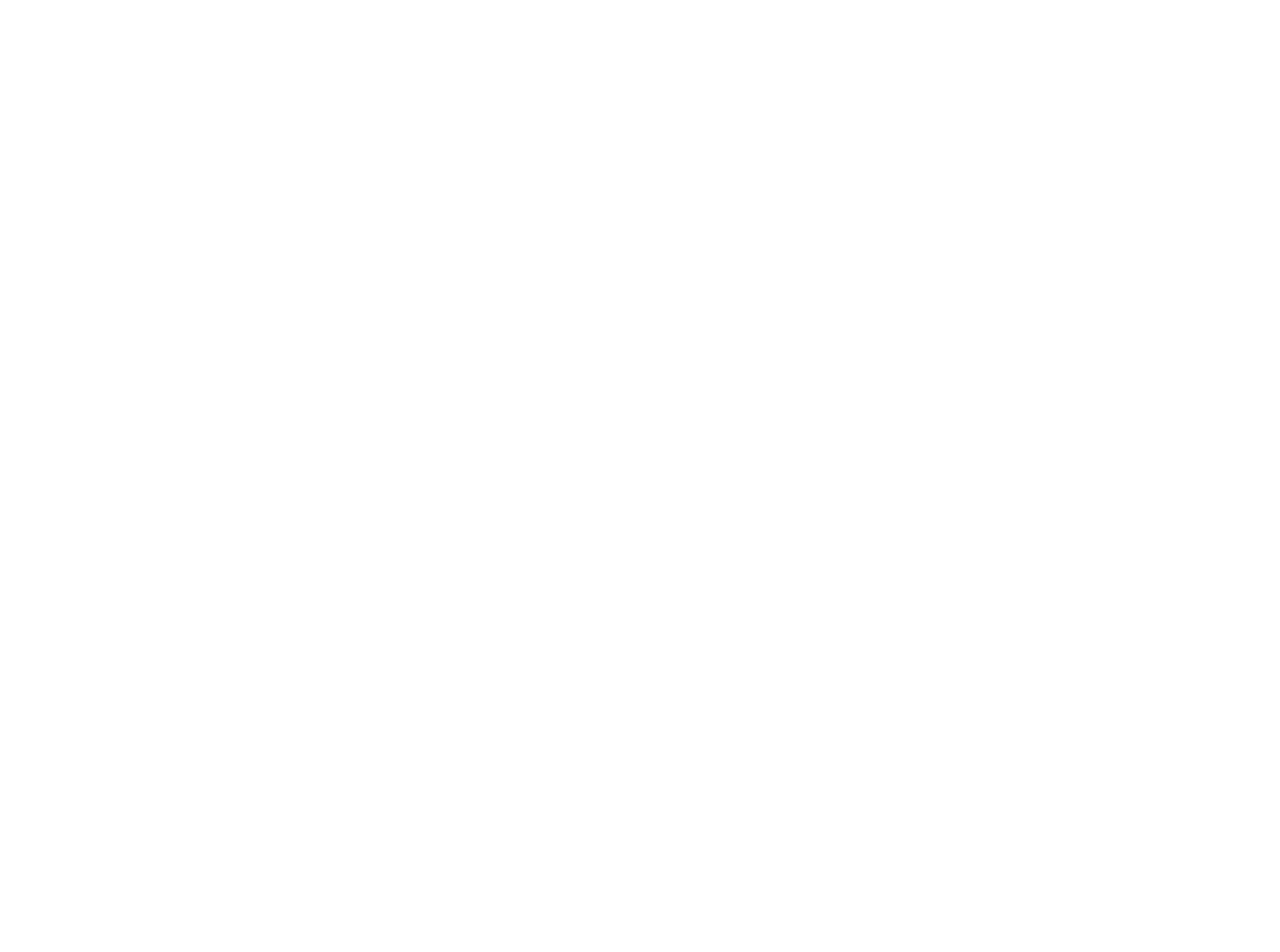
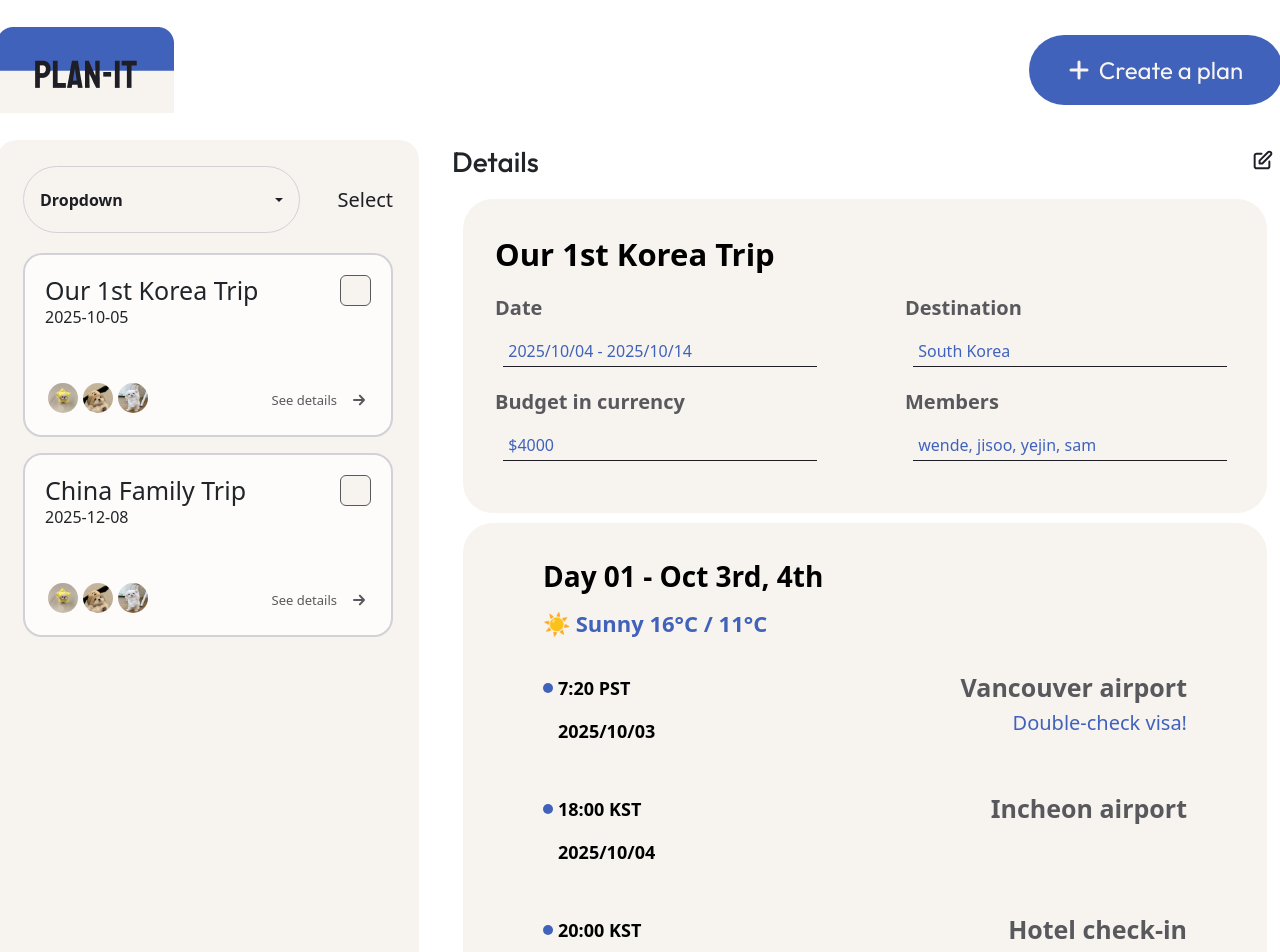
Before and after one commit to wendeshiro/COMP-3170-Plan-it, a React (Vite) app: page / in a window 1280 px wide. Shown: the top 952 px of the page. Before the commit the page ends 800 px from the top, so only its background shows below. Built offline with nearby package versions, Linux system fonts and the light colour scheme.

Commit message:
Add; PlanDetailPageDesktop

```diff
--- a/src/App.jsx
+++ b/src/App.jsx
@@ -1,8 +1,17 @@
 import "./App.css";
 import "bootstrap/dist/css/bootstrap.min.css";
+import UpcomingPlan from "./pages/UpcomingPlan";
+import CreatePlanPage from "./pages/CreatePlanPage";
+import PlanDetail from "./pages/PlanDetail";
 
 function App() {
-  return <div></div>;
+  return (
+    <div>
+      <UpcomingPlan />
+      <PlanDetail />
+      <CreatePlanPage />
+    </div>
+  );
 }
 
 export default App;
--- a/src/components/DayPlanCard.module.css
+++ b/src/components/DayPlanCard.module.css
@@ -1,7 +1,7 @@
 .dayPlanCardContainer {
   background-color: #f7f4f0;
   border-radius: 30px;
-  width: 370px;
+  width: 420px;
   height: auto;
   padding: 25px;
 }
@@ -19,3 +19,19 @@
   font-weight: 700;
   margin-bottom: 20px;
 }
+
+@media (min-width: 768px) {
+  .dayPlanCardContainer {
+    width: 100%;
+    background-color: #f7f4f0;
+    padding: 32px 80px;
+  }
+
+  .cardTitle {
+    font-size: 28px;
+  }
+
+  .weather {
+    font-size: 22px;
+  }
+}
--- a/src/components/DayPlanCardEvent.module.css
+++ b/src/components/DayPlanCardEvent.module.css
@@ -55,3 +55,27 @@
   font-size: 16px;
   text-align: right;
 }
+
+@media (min-width: 768px) {
+  /* .eventDetails {
+    align-items: flex-start;
+  }
+
+  .eventContainer {
+    column-gap: 80px;
+  } */
+
+  .eventTime,
+  .eventDate {
+    font-size: 18px;
+  }
+
+  .event {
+    font-size: 25px;
+    line-height: 25px;
+  }
+
+  .note {
+    font-size: 20px;
+  }
+}
--- a/src/components/InputCard.module.css
+++ b/src/components/InputCard.module.css
@@ -37,14 +37,14 @@
 }
 
 @media (min-width: 768px) {
-  .childContent {
-    grid-template-columns: repeat(2, 1fr);
-    column-gap: 80px;
-  }
-
   .inputCardContainer {
     width: 100%;
     background-color: #f7f4f0;
     padding: 32px;
   }
+
+  .childContent {
+    grid-template-columns: repeat(2, 1fr);
+    column-gap: 80px;
+  }
 }
--- a/src/pages/PlanDetail.jsx
+++ b/src/pages/PlanDetail.jsx
@@ -5,6 +5,7 @@
 import DayPlanCardEvent from "../components/DayPlanCardEvent";
 import PlanShareModal from "../components/PlanShareModal";
 import Navbar from "../components/Navbar";
+import styles from "./PlanDetail.module.css";
 
 export default function PlanDetail() {
   const [isShareModalOpen, setIsShareModalOpen] = useState(false);
@@ -25,37 +26,8 @@
     console.log("Back button clicked!");
   };
 
-  const styles = `
-
-
-.planDetail {
-        display: flex;
-        flex-direction: column;
-        gap: 10px;
-        align-items: center;
-
-        margin: 20px 16px 16px 16px;
-        padding: 0;
-    }
-    .modalOverlay {
-        position: fixed;
-        top: 0;
-        left: 0;
-        right: 0;
-        bottom: 0;
-        background-color: rgba(0, 0, 0, 0.5);
-        display: flex;
-        justify-content: center;
-        align-items: center;
-        z-index: 1000;
-    }
-
-
-    `;
-
   return (
-    <>
-      <style>{styles}</style>
+    <div>
       <nav>
         <Navbar
           navTitle="Details"
@@ -64,7 +36,7 @@
           onBackClick={handleBackClick}
         />
       </nav>
-      <div className="planDetail">
+      <div className={styles.planDetail}>
         <InputCard
           cardTitle="Our 1st Korea Trip"
           showAddButton={false}
@@ -122,12 +94,12 @@
 
       {/* Share Modal */}
       {isShareModalOpen && (
-        <div className="modalOverlay" onClick={handleCloseModal}>
+        <div className={styles.modalOverlay} onClick={handleCloseModal}>
           <div onClick={(e) => e.stopPropagation()}>
             <PlanShareModal onClose={handleCloseModal} />
           </div>
         </div>
       )}
-    </>
+    </div>
   );
 }
--- /dev/null
+++ b/src/pages/PlanDetail.module.css
@@ -0,0 +1,20 @@
+.planDetail {
+  display: flex;
+  flex-direction: column;
+  gap: 10px;
+  align-items: center;
+  margin: 20px 16px 16px 16px;
+  padding: 0;
+}
+.modalOverlay {
+  position: fixed;
+  top: 0;
+  left: 0;
+  right: 0;
+  bottom: 0;
+  background-color: rgba(0, 0, 0, 0.5);
+  display: flex;
+  justify-content: center;
+  align-items: center;
+  z-index: 1000;
+}
--- a/src/pages/UpcomingPlan.jsx
+++ b/src/pages/UpcomingPlan.jsx
@@ -4,6 +4,7 @@
 import Dropdown from "../components/Dropdown";
 import styles from "./UpcomingPlan.module.css";
 import CreatePlanPage from "./CreatePlanPage";
+import PlanDetail from "./PlanDetail";
 
 export default function UpcomingPlan() {
   return (
@@ -30,8 +31,9 @@
         <AddPlan />
       </div>
 
-      <div className={styles.rightColumnLarge} aria-hidden="true">
-        <CreatePlanPage />
+      <div className={styles.rightColumnLarge}>
+        {/* <CreatePlanPage /> */}
+        <PlanDetail />
       </div>
     </div>
   );
```
